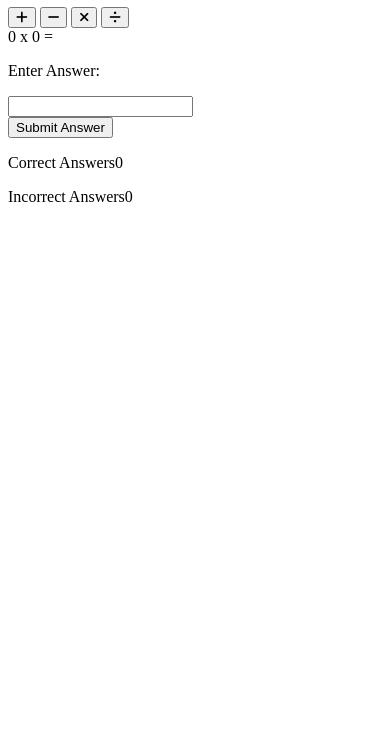
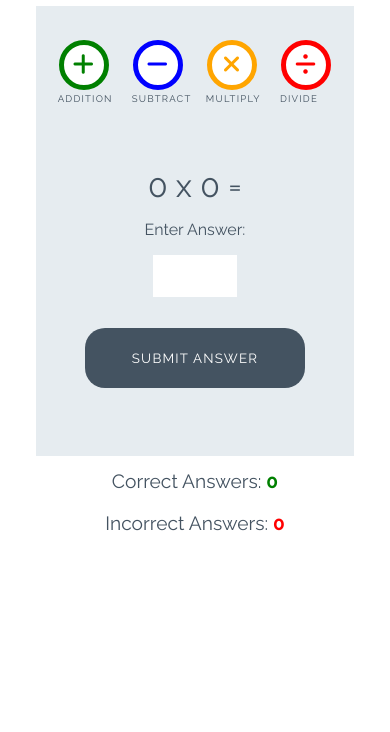
Before and after one commit to mikeadex/lovemath, a plain HTML site: page index.html in a window 390 px wide. Shown: the part 112-844 px from the top of the page. Drawn offline with Linux system fonts and the light colour scheme.

```diff
--- a/assets/css/style.css
+++ b/assets/css/style.css
@@ -1 +1,253 @@
 @import url("https://fonts.googleapis.com/css2?family=Raleway:ital,wght@0,100..900;1,100..900&display=swap");
+
+/* --------- Global style */
+
+body {
+  background-color: white;
+  font-family: "Raleway", sans-serif;
+  color: #445361;
+  text-align: center;
+}
+
+/* --------- Heading */
+
+.heading {
+  text-align: center;
+  font-size: 2.5rem;
+}
+
+.logo {
+  height: 40px;
+  padding-right: 5px;
+}
+
+/* --------- Game layout */
+
+.game-area {
+  background-color: #e6ecf0;
+  box-sizing: border-box;
+  width: 85%;
+  height: 65vh;
+  max-height: 450px;
+  max-width: 830px;
+  margin-left: auto;
+  margin-right: auto;
+  padding: 1%;
+}
+
+.question-area {
+  width: 50%;
+  font-size: 2rem;
+  margin: auto;
+  padding: 50px 0;
+}
+
+.question-area span {
+  padding: 0 15px;
+}
+
+.score-area {
+  margin: 5px auto;
+  width: 60%;
+  font-size: 1.2rem;
+}
+
+.controls-area {
+  width: 85%;
+  margin: 30px auto;
+}
+
+#score {
+  color: green;
+  font-weight: bold;
+}
+
+#incorrect {
+  color: red;
+  font-weight: bold;
+}
+
+.answer-message {
+  display: none;
+  font-size: 1rem;
+}
+
+#answer-box {
+  border: none;
+  color: #445361;
+  display: inline-block;
+  height: 40px;
+  width: 80px;
+  font-size: 1.2rem;
+}
+
+.scores {
+  display: inline-block;
+  padding: 25px;
+}
+
+/* --------- Buttons */
+
+.btn {
+  width: 220px;
+  height: 60px;
+  font-family: "Raleway", sans-serif;
+  text-transform: uppercase;
+  letter-spacing: 1.2px;
+  color: white;
+}
+
+.btn:focus {
+  outline: none;
+}
+
+.btn--big {
+  padding-top: 10px;
+  border-radius: 50%;
+  background-color: white;
+  border: 10px solid;
+  width: 100px;
+  height: 100px;
+  font-size: 3.2rem;
+  margin: 0 30px;
+  transition: all 0.5s;
+}
+
+.btn--big::after {
+  content: attr(data-type);
+  font-size: 1rem;
+  color: #445361;
+  position: relative;
+  left: -0.5rem;
+}
+
+.btn--blue {
+  border-color: blue;
+  color: blue;
+}
+
+.btn--blue:active,
+.btn--blue:hover {
+  background-color: darkblue;
+  color: white;
+}
+
+.btn--orange {
+  border-color: orange;
+  color: orange;
+}
+
+.btn--orange:active,
+.btn--orange:hover {
+  background-color: darkorange;
+  color: white;
+}
+
+.btn--red {
+  border-color: red;
+  color: red;
+}
+
+.btn--red:active,
+.btn--red:hover {
+  background-color: darkred;
+  color: white;
+}
+
+.btn--green {
+  border-color: green;
+  color: green;
+}
+
+.btn--green:active,
+.btn--green:hover {
+  background-color: darkgreen;
+  color: white;
+}
+
+.btn--gray {
+  margin-top: 25px;
+  background-color: #445361;
+  border: 1px transparent;
+  border-radius: 20px;
+}
+
+.btn--gray:active,
+.btn--gray:hover {
+  background-color: #0d1013;
+}
+
+/* --------- Media queries */
+
+@media (max-width: 414px) {
+  .controls-area {
+    width: 100%;
+  }
+
+  .btn--big {
+    margin: 0 10px;
+    padding: 5px;
+    border: 5px solid;
+    width: 50px;
+    height: 50px;
+    font-size: 1.5rem;
+  }
+
+  .btn--big::after {
+    font-size: 0.6rem;
+    left: -0.7rem;
+  }
+
+  .question-area {
+    padding: 10% 0;
+    width: 100%;
+  }
+
+  .question-area span {
+    padding: 0;
+  }
+
+  .answer-message {
+    display: block;
+  }
+
+  #answer-box {
+    display: block;
+    margin: 0 auto;
+  }
+  .btn--gray {
+    margin-top: 0;
+  }
+
+  .score-area {
+    width: 100%;
+  }
+
+  .scores {
+    margin: 0.5em auto;
+    display: block;
+    padding: 5px;
+  }
+
+  .heading {
+    font-size: 2rem;
+  }
+}
+
+@media (max-width: 320px) {
+  .game-area {
+    height: 70vh;
+  }
+
+  .controls-area {
+    width: 75%;
+    margin: 10px auto;
+  }
+
+  .btn--big {
+    margin: 10px 10px;
+  }
+  .question-area {
+    padding: 10px 0;
+  }
+}
--- a/assets/js/script.js
+++ b/assets/js/script.js
@@ -0,0 +1,35 @@
+function runGame() {
+
+}
+
+function checkAnswer() {
+
+}
+
+function calculateCorrectAnswer() {
+
+}
+
+function incrementScore() {
+
+}
+
+function incrementWrongAnswer() {
+
+}
+
+function displayAdditionQuestion() {
+
+}
+
+function displaySubtractQuestion() {
+
+}
+
+function displayMultiplyQuestion() {
+
+}
+
+function displayDivideQuestion() {
+
+}
--- a/index.html
+++ b/index.html
@@ -16,16 +16,16 @@
     </h1>
     <div class="game-area">
       <div class="controls-area">
-        <button class="btn btn-big btn-green">
+        <button data-type="addition" class="btn btn--big btn--green">
           <i class="fa-solid fa-plus"></i>
         </button>
-        <button class="btn btn-big btn-blue">
+        <button data-type="subtract" class="btn btn--big btn--blue">
           <i class="fa-solid fa-minus"></i>
         </button>
-        <button class="btn btn-big btn-orange">
+        <button data-type="multiply" class="btn btn--big btn--orange">
           <i class="fa-solid fa-times"></i>
         </button>
-        <button class="btn btn-big btn-red">
+        <button data-type="divide" class="btn btn--big btn--red">
           <i class="fa-solid fa-divide"></i>
         </button>
       </div>
@@ -37,11 +37,11 @@
         <p class="answer-message">Enter Answer:</p>
         <input type="number" id="answer-box" />
       </div>
-      <button class="btn btn-gray">Submit Answer</button>
+      <button data-type="submit" class="btn btn--gray">Submit Answer</button>
     </div>
     <div class="score-area">
-      <p class="score">Correct Answers<span id="score">0</span></p>
-      <p class="score">Incorrect Answers<span id="incorrect">0</span></p>
+      <p class="scores">Correct Answers: <span id="score">0</span></p>
+      <p class="scores">Incorrect Answers: <span id="incorrect">0</span></p>
     </div>
     <script src="assets/js/script.js"></script>
   </body>
```
